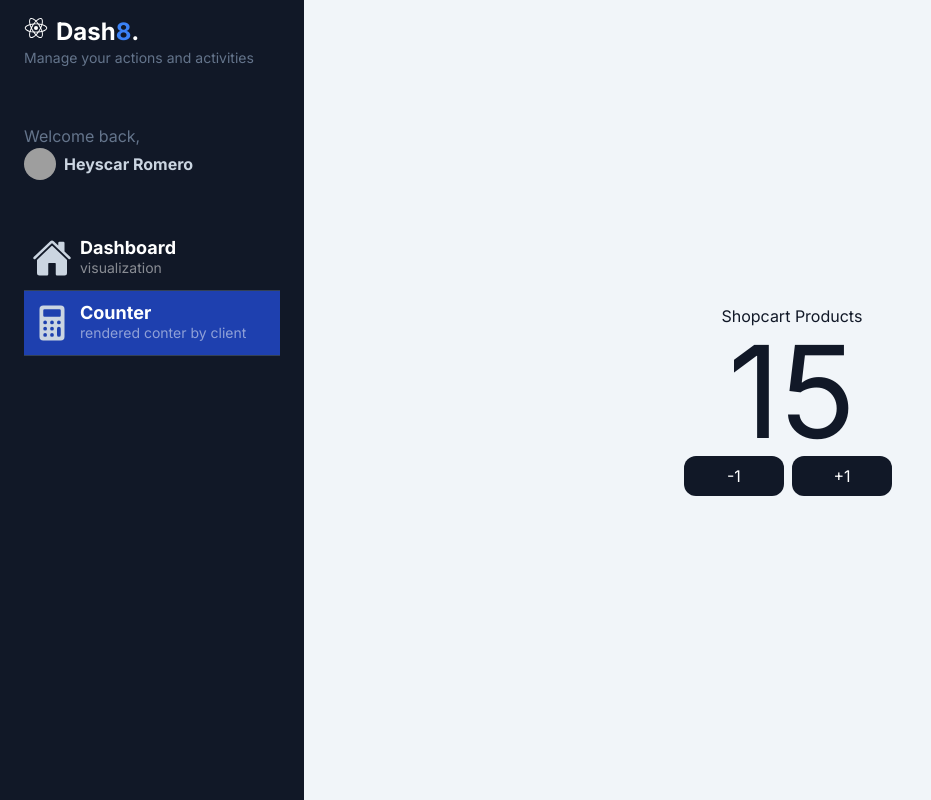
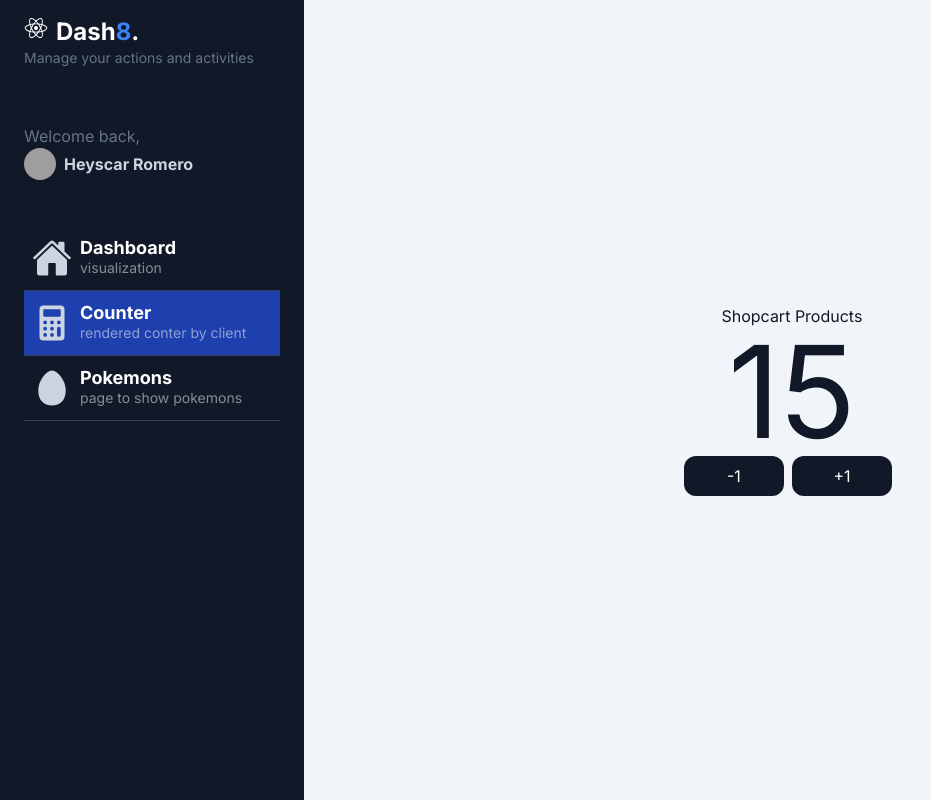
Before and after one commit to heyscardev/dashboard-nextJS, a Next.js app: page /dashboard/counter in a window 1280 px wide. Shown: the whole page, without its empty margins (0-931 px from the left). Built offline with nearby package versions, Linux system fonts and the light colour scheme; grey boxes are pictures that could not be loaded.

Commit message:
initializing pokemon page

```diff
--- /dev/null
+++ b/src/app/dashboard/pokemons/page.tsx
@@ -0,0 +1,14 @@
+const getPokemons = async (offset = 0, limit = 20) => {
+  const res = await fetch(
+    `https://pokeapi.co/api/v2/pokemon?limit=${limit}&offset=${offset}`
+  );
+  const data = await res.json();
+  return data;
+};
+
+const Pokemonspage = async () => {
+  const pokemons = await getPokemons();
+  return <div>{JSON.stringify(pokemons)}</div>;
+};
+
+export default Pokemonspage;
--- a/src/components/Sidebar.tsx
+++ b/src/components/Sidebar.tsx
@@ -1,6 +1,6 @@
 import Image from "next/image";
 import React from "react";
-import { IoCalculator, IoHome, IoLogoReact } from "react-icons/io5";
+import { IoCalculator, IoEgg, IoHome, IoLogoReact } from "react-icons/io5";
 import SideMenuItem from "./SideMenuItem";
 const items = [
   {
@@ -14,6 +14,12 @@ const items = [
     icon: <IoCalculator size={40} />,
     title: "Counter",
     subtitle: "rendered conter  by client",
+  },
+  {
+    path: "/dashboard/pokemons",
+    icon: <IoEgg size={40} />,
+    title: "Pokemons",
+    subtitle: "page to show pokemons",
   },
 ];
 export const Sidebar = () => {
```
